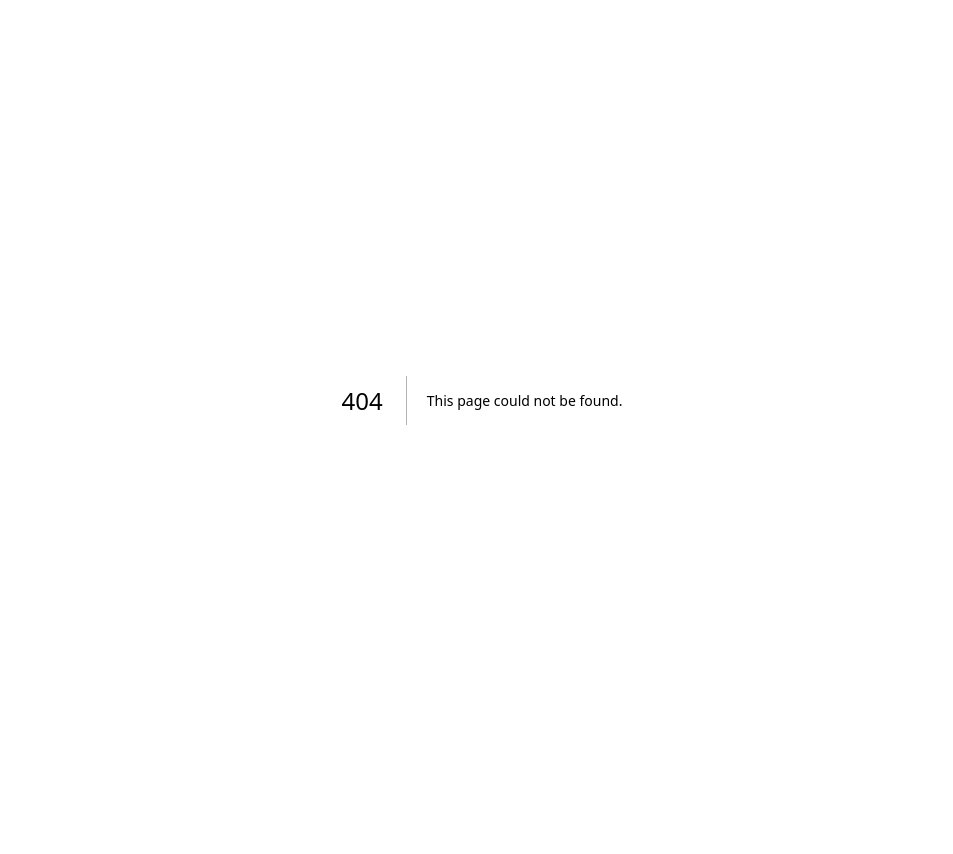
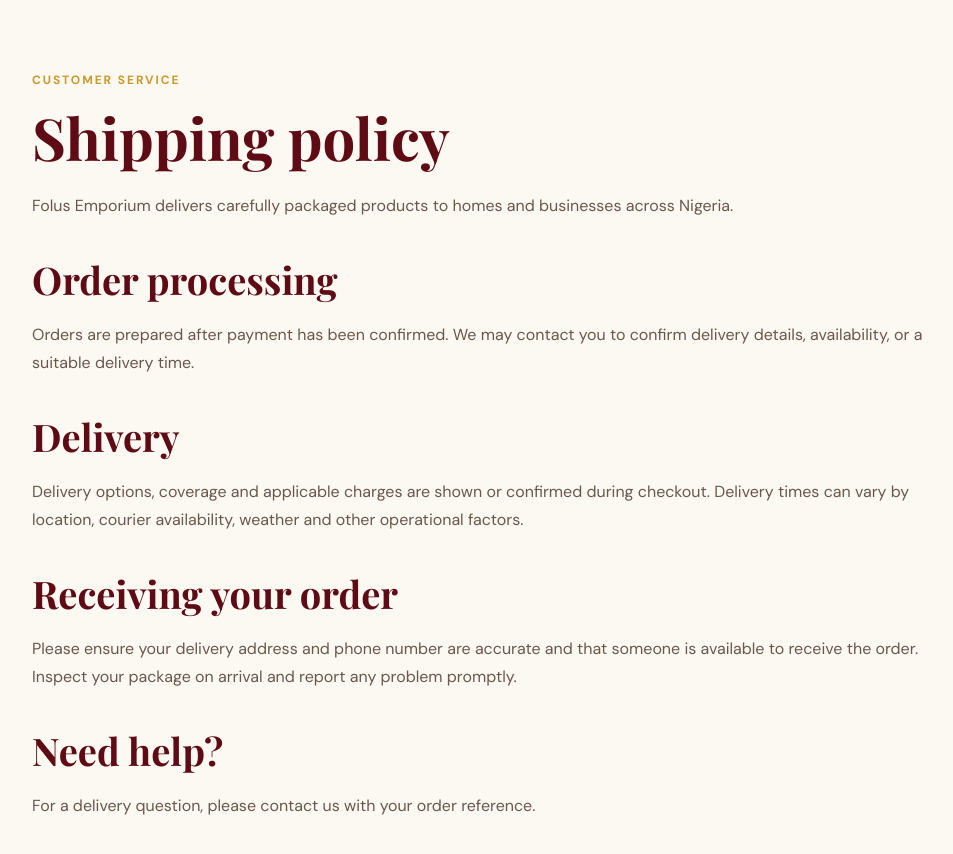
Before and after one commit to folusemporiumltd/website, a Next.js app: page /shipping-policy in a window 1280 px wide. Before the commit this address had no page. Shown: the top 854 px of the page, without its empty margins (158-1111 px from the left). Before the commit the page ends 800 px from the top, so only its background shows below. Built offline with nearby package versions, Linux system fonts and the light colour scheme.

Commit message:
Add public shipping policy

```diff
--- /dev/null
+++ b/app/shipping-policy/page.tsx
@@ -0,0 +1,5 @@
+import Link from 'next/link'
+
+export default function ShippingPolicyPage() {
+  return <main className="support-page"><section className="section"><div className="container"><div className="eyebrow">Customer Service</div><h1>Shipping policy</h1><p>Folus Emporium delivers carefully packaged products to homes and businesses across Nigeria.</p><h2>Order processing</h2><p>Orders are prepared after payment has been confirmed. We may contact you to confirm delivery details, availability, or a suitable delivery time.</p><h2>Delivery</h2><p>Delivery options, coverage and applicable charges are shown or confirmed during checkout. Delivery times can vary by location, courier availability, weather and other operational factors.</p><h2>Receiving your order</h2><p>Please ensure your delivery address and phone number are accurate and that someone is available to receive the order. Inspect your package on arrival and report any problem promptly.</p><h2>Need help?</h2><p>For a delivery question, please <Link href="/contact">contact us</Link> with your order reference.</p></div></section></main>
+}
```
